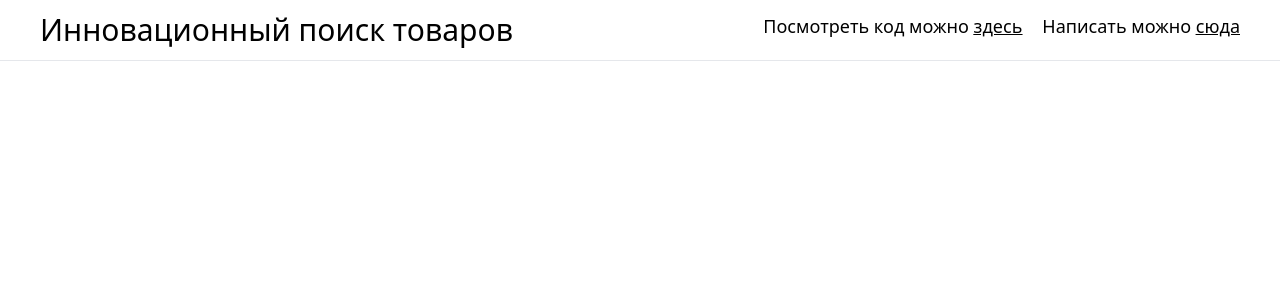
After one commit to desert71/SearchProject, a FastAPI app: template templates/base.html in a window 1280 px wide. The commit adds this page. Shown: the top 300 px of the page. Run offline with FastAPI, Linux system fonts and the light colour scheme; the template is opened without the code that fills it, so the values that code supplies are empty; some libraries are stand-ins or nearby versions.

Commit message:
Add base.html

```diff
--- a/main.py
+++ b/main.py
@@ -1,10 +1,11 @@
-from fastapi import FastAPI
-from fastapi.responses import FileResponse
+from fastapi import FastAPI, Request
+from fastapi.templating import Jinja2Templates
 from redis.client import Redis
 from db.connection import RedisConnection
 
 app = FastAPI()
 client = RedisConnection.filling_redis()
+templates = Jinja2Templates(directory="templates")
 
 @app.get('/{search_item}')
 async def get_item(search_item: str):
@@ -18,5 +19,5 @@ async def get_item(search_item: str):
         return {"message": "Ошибка извлечения данных из Redis"}
 
 @app.get('/')
-async def get_item():
-    return FileResponse(path='index.html', status_code=200)
+async def get_item(request: Request):
+    return templates.TemplateResponse(name='base.html', context={"request":request}, status_code=200)
--- /dev/null
+++ b/templates/base.html
@@ -0,0 +1,24 @@
+<!DOCTYPE html>
+<html lang="en">
+<head>
+    <meta charset="UTF-8">
+    <meta name="viewport" content="width=device-width, initial-scale=1.0">
+    <script src="https://cdn.tailwindcss.com"></script>
+    <title>Search</title>
+</head>
+<body>
+    <nav class="flex justify-between my-3">
+        <ul class="flex text-3xl ml-10">
+            <li>Инновационный поиск товаров</li>
+        </ul>
+        <ul class="flex text-lg gap-5 mr-10">
+            <li>Посмотреть код можно <u><a href="https://github.com/desert71/SearchProject">здесь</a></u></li>
+            <li>Написать можно <u><a href="https://t.me/A_Deserdzhio">сюда</a></u></li>
+        </ul>
+    </nav>
+    <hr>
+    <div id="content">
+        {% block content %}{% endblock %}
+    </div>
+</body>
+</html>
--- a/index.html
+++ b/templates/index.html
@@ -7,5 +7,8 @@
     </head>
     <body>
         <h1>Здесь можно поискать интересующие Вас товары</h1>
+        <div>
+
+        </div>
     </body>
 </html>
```
